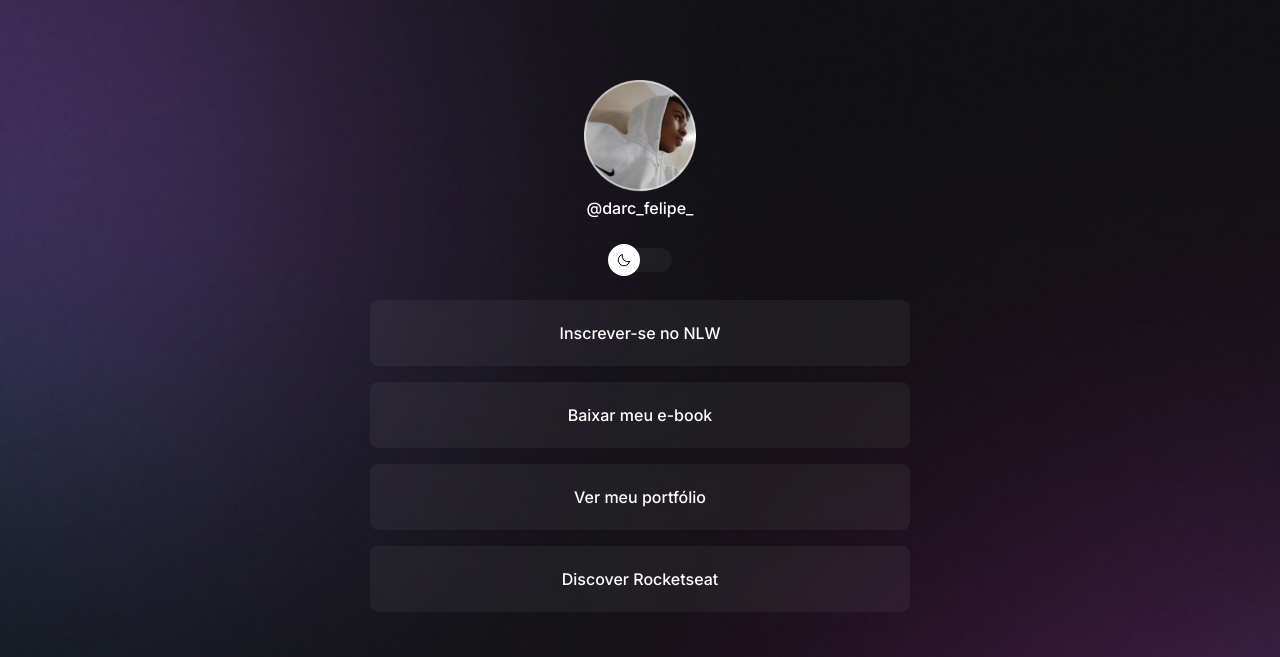
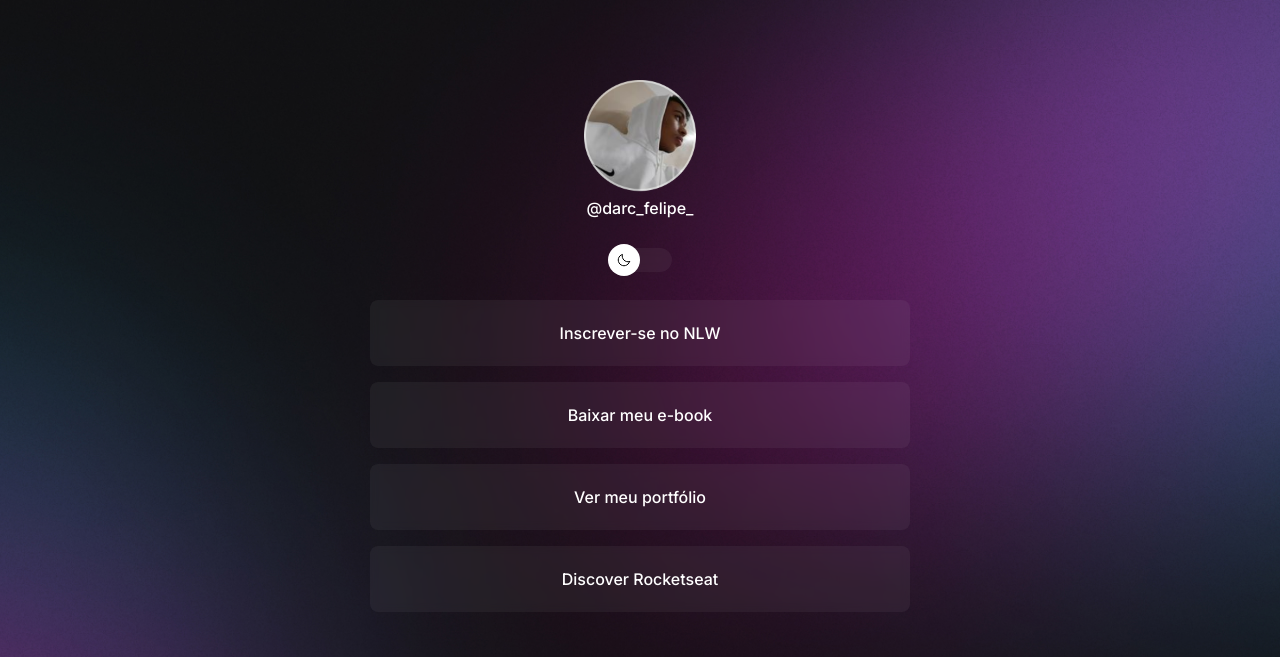
Before and after one commit to darc0202/devLinks, a plain HTML site: page index.html in a window 1280 px wide. Shown: the top 657 px of the page. Drawn offline with nearby package versions, Linux system fonts and the light colour scheme.

Commit message:
modirfiquei a imgaem de fundo de com media queries

```diff
--- a/style.css
+++ b/style.css
@@ -30,7 +30,8 @@ body {
   background-position: top center;
   background-size: cover; --> serve para ajustar a imagem ao tamanho da tela*/
 
-  background: var(--bg-url) top center/cover;
+  background: var(--bg-url) no-repeat top center/cover;
+  height: 100vh;
 }
 
 body * {
@@ -157,3 +158,14 @@ footer {
 #profile alt {
   color: red;
 }
+
+/* media queries */
+@media (min-width: 700px) {
+  :root{
+    --bg-url: url(./assets/bg-desktop.jpg)
+  }
+
+  .light {
+    --bg-url:url(./assets/bg-desktop-light.jpg)
+  }
+}
```
Also changed, not shown: assets/bg-desktop-light.jpg (added), assets/bg-desktop.jpg (added).
